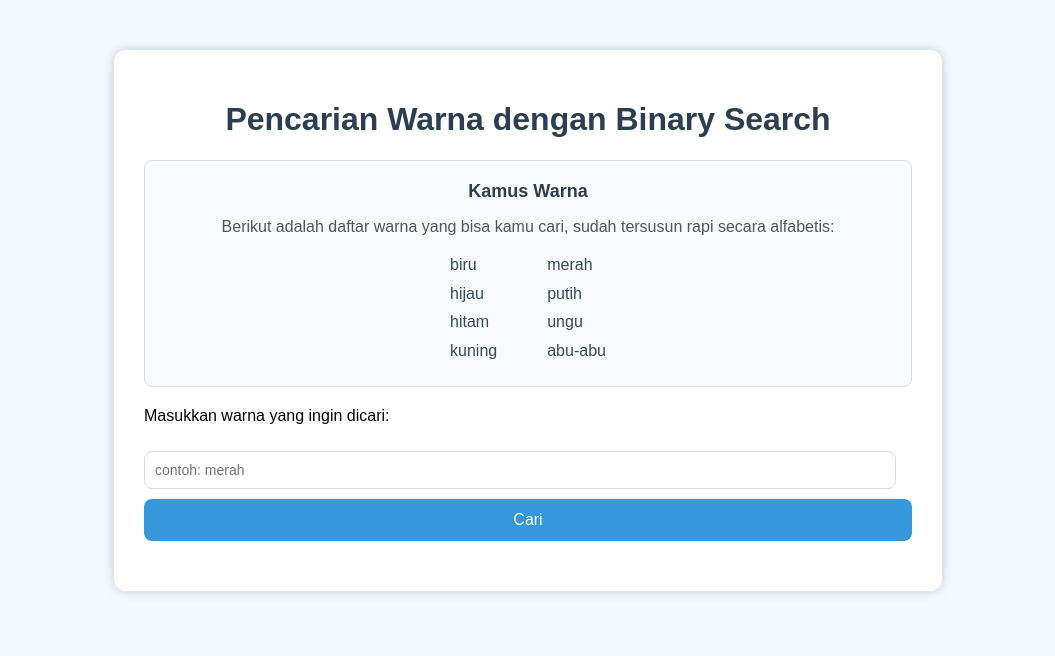
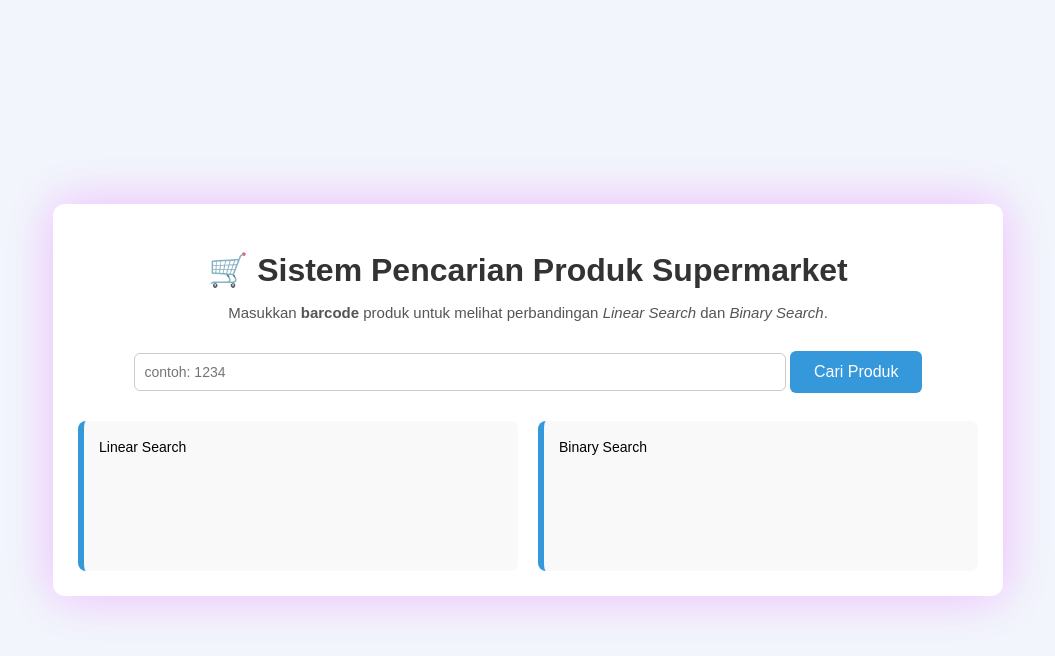
Before and after one commit to ferberianusdelon-creator/AlgoritmaDanPemerograman-, a plain HTML site: page minggu-05/Index.html in a window 1280 px wide. Shown: the whole page, without its empty margins (112-1167 px from the left). Drawn offline with Linux system fonts and the light colour scheme.

Commit message:
Revisi minggu 5

```diff
--- a/minggu-05/Index.html
+++ b/minggu-05/Index.html
@@ -1,41 +1,29 @@
 <!DOCTYPE html>
 <html lang="id">
 <head>
-  <meta charset="UTF-8">
-  <meta name="viewport" content="width=device-width, initial-scale=1.0">
-  <title>Pencarian Warna - Binary Search</title>
-  <link rel="stylesheet" href="style.css">
+  <meta charset="UTF-8" />
+  <meta name="viewport" content="width=device-width, initial-scale=1.0" />
+  <title>Sistem Pencarian Produk Supermarket</title>
+  <link rel="stylesheet" href="style.css" />
 </head>
 <body>
   <div class="container">
-    <h1>Pencarian Warna dengan Binary Search</h1>
+    <h1>🛒 Sistem Pencarian Produk Supermarket</h1>
+    <p>Masukkan <b>barcode</b> produk untuk melihat perbandingan
+       <i>Linear Search</i> dan <i>Binary Search</i>.
+    </p>
 
-    <div class="kamus-box">
-      <h2>Kamus Warna</h2>
-      <p>Berikut adalah daftar warna yang bisa kamu cari, sudah tersusun rapi secara alfabetis:</p>
-      <div class="grid-kamus">
-        <ul>
-          <li>biru</li>
-          <li>hijau</li>
-          <li>hitam</li>
-          <li>kuning</li>
-        </ul>
-        <ul>
-          <li>merah</li>
-          <li>putih</li>
-          <li>ungu</li>
-          <li>abu-abu</li>
-        </ul>
-      </div>
+    <input type="number" id="inputBarcode" placeholder="contoh: 1234" />
+    <button id="btnCari">Cari Produk</button>
+
+    <div class="hasil-wrapper">
+      <div id="hasil-linear" class="hasil-box">Linear Search</div>
+      <div id="hasil-binary" class="hasil-box">Binary Search</div>
     </div>
+  </div>
 
-    <p>Masukkan warna yang ingin dicari:</p>
-    <input type="text" id="inputTarget" placeholder="contoh: merah">
 
-    <button onclick="cariKata()">Cari</button>
-
-    <div id="hasil"></div>
-  </div>
-  <script src="scrip.js"></script>
+  <script src="data barcode.js"></script>
+  <script src="proses.js"></script>
 </body>
 </html>
--- a/minggu-05/Kelompok-05/style.css
+++ /dev/null
@@ -1,79 +0,0 @@
-body {
-  font-family: Arial, sans-serif;
-  background: #f2f6fc;
-  display: flex;
-  justify-content: center;
-  align-items: center;
-  min-height: 100vh;
-  margin: 0;
-}
-
-.container {
-  background: #ffffff;
-  padding: 25px;
-  border-radius: 12px;
-  width: 90%;
-  max-width: 900px;
-  text-align: center;
-  box-shadow: 0 0 50px rgba(227, 43, 255, 0.3);
-}
-
-h1 {
-  margin-bottom: 10px;
-  color: #333;
-}
-
-p {
-  font-size: 15px;
-  margin-bottom: 20px;
-  color: #555;
-}
-
-input {
-  width: 70%;
-  padding: 10px;
-  margin: 10px 0;
-  border: 1px solid #ccc;
-  border-radius: 6px;
-  font-size: 14px;
-}
-
-button {
-  background: #3498db;
-  color: white;
-  border: none;
-  padding: 12px 24px;
-  font-size: 16px;
-  border-radius: 6px;
-  cursor: pointer;
-  margin-top: 10px;
-}
-
-button:hover { background: #2980b9; }
-button:active { transform: scale(0.95); }
-
-.hasil-wrapper {
-  display: flex;
-  gap: 20px;
-  margin-top: 20px;
-}
-
-.hasil-box {
-  flex: 1;
-  background: #f9f9f9;
-  border-left: 6px solid #3498db;
-  padding: 15px;
-  border-radius: 8px;
-  font-size: 14px;
-  line-height: 1.6;
-  white-space: pre-line;
-  text-align: left;
-  min-height: 120px;   /* supaya tetap rapi walau kosong */
-}
-
-.hasil-box.success { border-left-color: green; }
-.hasil-box.fail    { border-left-color: red; }
-
-@media (max-width: 768px) {
-  .hasil-wrapper { flex-direction: column; }
-}
--- a/minggu-05/Kelompok-05/proses.js
+++ b/minggu-05/proses.js
@@ -1,4 +1,3 @@
-// ====== Algoritma ======
 function linearSearch(arr, target) {
   const steps = [];
   for (let i = 0; i < arr.length; i++) {
@@ -30,9 +29,6 @@ function binarySearch(arr, target) {
   return { index: -1, steps };
 }
 
-
-
-
 document.getElementById("btnCari").addEventListener("click", cariProduk);
 
 function cariProduk() {
@@ -49,7 +45,6 @@ function cariProduk() {
     return;
   }
 
-  // --- Linear Search ---
   const hasilLinear = linearSearch(daftarProduk, target);
   if (hasilLinear.index !== -1) {
     linearBox.className = "hasil-box success";
@@ -62,7 +57,6 @@ function cariProduk() {
       hasilLinear.steps.join("\n") + "\n\nProduk tidak ditemukan.";
   }
 
-  // --- Binary Search ---
   const hasilBinary = binarySearch(daftarProduk, target);
   if (hasilBinary.index !== -1) {
     binaryBox.className = "hasil-box success";
--- a/minggu-05/scrip.js
+++ /dev/null
@@ -1,28 +0,0 @@
-let kamus = ["abu-abu", "biru", "hijau", "hitam", "kuning", "merah", "putih", "ungu"];
-function binarySearch(arr, target) {
-  let left = 0;
-  let right = arr.length - 1;
-  while (left <= right) {
-    let mid = Math.floor((left + right) / 2);
-    if (arr[mid] === target) {
-      return mid; // ditemukan
-    } else if (arr[mid] < target) {
-      left = mid + 1; // geser ke kanan
-    } else {
-      right = mid - 1;
-    }
-  }
-  return -1;
-}
-function cariKata() {
-  let target = document.getElementById("inputTarget").value.trim().toLowerCase();
-  let index = binarySearch(kamus, target);
-  let hasilBox = document.getElementById("hasil");
-  if (index !== -1) {
-    hasilBox.innerHTML = `Warna "<b>${target}</b>" ditemukan pada indeks ke-${index}`;
-    hasilBox.className = "sukses";
-  } else {
-    hasilBox.innerHTML = `Warna "<b>${target}</b>" tidak ditemukan dalam kamus`;
-    hasilBox.className = "gagal";
-  }
-}
--- a/minggu-05/style.css
+++ b/minggu-05/style.css
@@ -1,96 +1,79 @@
 body {
   font-family: Arial, sans-serif;
-  background-color: #f4f9ff;
+  background: #f2f6fc;
+  display: flex;
+  justify-content: center;
+  align-items: center;
+  min-height: 100vh;
   margin: 0;
-  padding: 0;
 }
 
 .container {
-  width: 60%;
-  margin: 50px auto;
   background: #ffffff;
-  padding: 30px;
+  padding: 25px;
   border-radius: 12px;
-  box-shadow: 0 0 12px rgba(0, 0, 0, 0.2);
+  width: 90%;
+  max-width: 900px;
+  text-align: center;
+  box-shadow: 0 0 50px rgba(227, 43, 255, 0.3);
 }
 
 h1 {
-  text-align: center;
-  color: #2c3e50;
+  margin-bottom: 10px;
+  color: #333;
 }
 
-.kamus-box {
-  background: #f8faff;
-  border: 1px solid #dcdcdc;
-  border-radius: 8px;
-  padding: 20px;
+p {
+  font-size: 15px;
   margin-bottom: 20px;
-  text-align: center;
-}
-
-.kamus-box h2 {
-  margin: 0 0 10px;
-  font-size: 18px;
-  color: #2c3e50;
-}
-
-.kamus-box p {
-  margin-bottom: 15px;
   color: #555;
 }
 
-.grid-kamus {
-  display: inline-flex;
-  gap: 50px;
-}
-
-.grid-kamus ul {
-  list-style-type: none;
-  margin: 0;
-  padding: 0;
-}
-
-.grid-kamus li {
-  line-height: 1.8;
-  color: #34495e;
-  text-align: left;
-}
-
 input {
-  width: 95%;
+  width: 70%;
   padding: 10px;
   margin: 10px 0;
-  border: 1px solid #ddd;
-  border-radius: 8px;
+  border: 1px solid #ccc;
+  border-radius: 6px;
   font-size: 14px;
 }
 
 button {
-  width: 100%;
-  padding: 12px;
   background: #3498db;
   color: white;
   border: none;
-  border-radius: 8px;
+  padding: 12px 24px;
   font-size: 16px;
+  border-radius: 6px;
   cursor: pointer;
+  margin-top: 10px;
 }
 
-button:hover {
-  background: #2980b9;
+button:hover { background: #2980b9; }
+button:active { transform: scale(0.95); }
+
+.hasil-wrapper {
+  display: flex;
+  gap: 20px;
+  margin-top: 20px;
 }
 
-#hasil {
-  margin-top: 20px;
-  font-weight: bold;
-  font-size: 16px;
-  text-align: center;
+.hasil-box {
+  flex: 1;
+  background: #f9f9f9;
+  border-left: 6px solid #3498db;
+  padding: 15px;
+  border-radius: 8px;
+  font-size: 14px;
+  line-height: 1.6;
+  white-space: pre-line;
+  text-align: left;
+  min-height: 120px;   /* supaya tetap rapi walau kosong */
 }
 
-#hasil.sukses {
-  color: green;
+.hasil-box.success { border-left-color: green; }
+.hasil-box.fail    { border-left-color: red; }
+
+@media (max-width: 768px) {
+  .hasil-wrapper { flex-direction: column; }
 }
-
-#hasil.gagal {
-  color: red;
-}
```
Also changed, not shown: minggu-05/Kelompok-05/index.html (deleted, +0 -29 lines), minggu-05/data barcode.js (renamed from minggu-05/Kelompok-05/data barcode.js).
